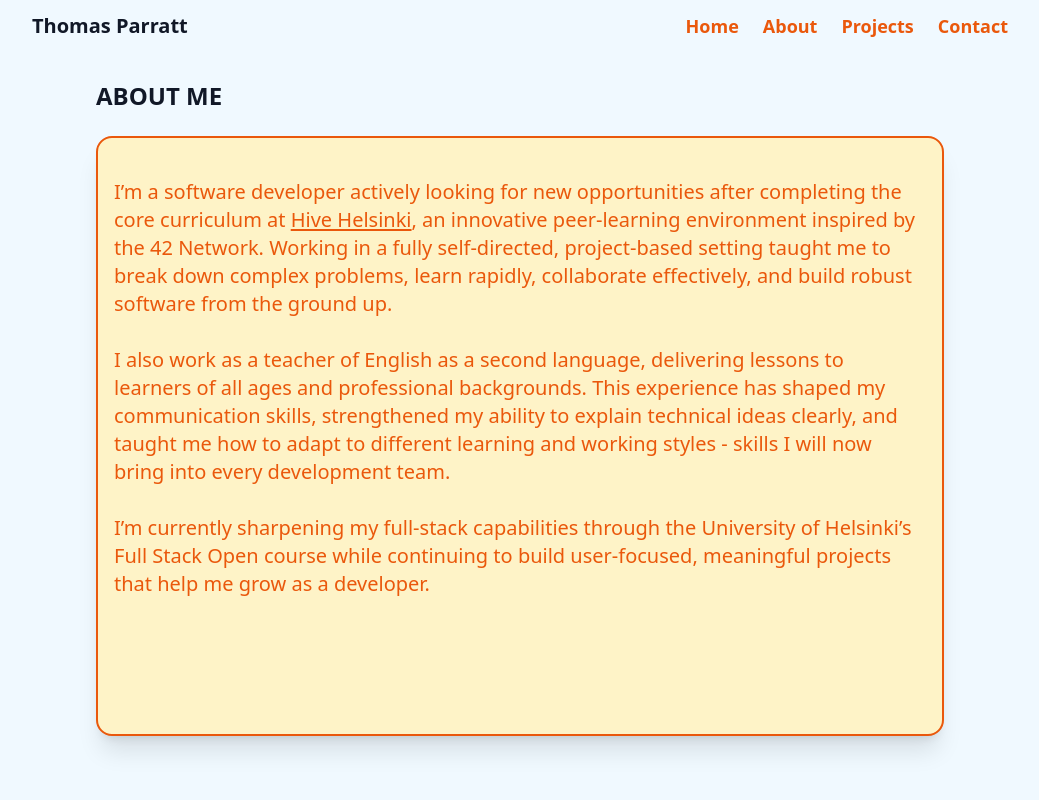
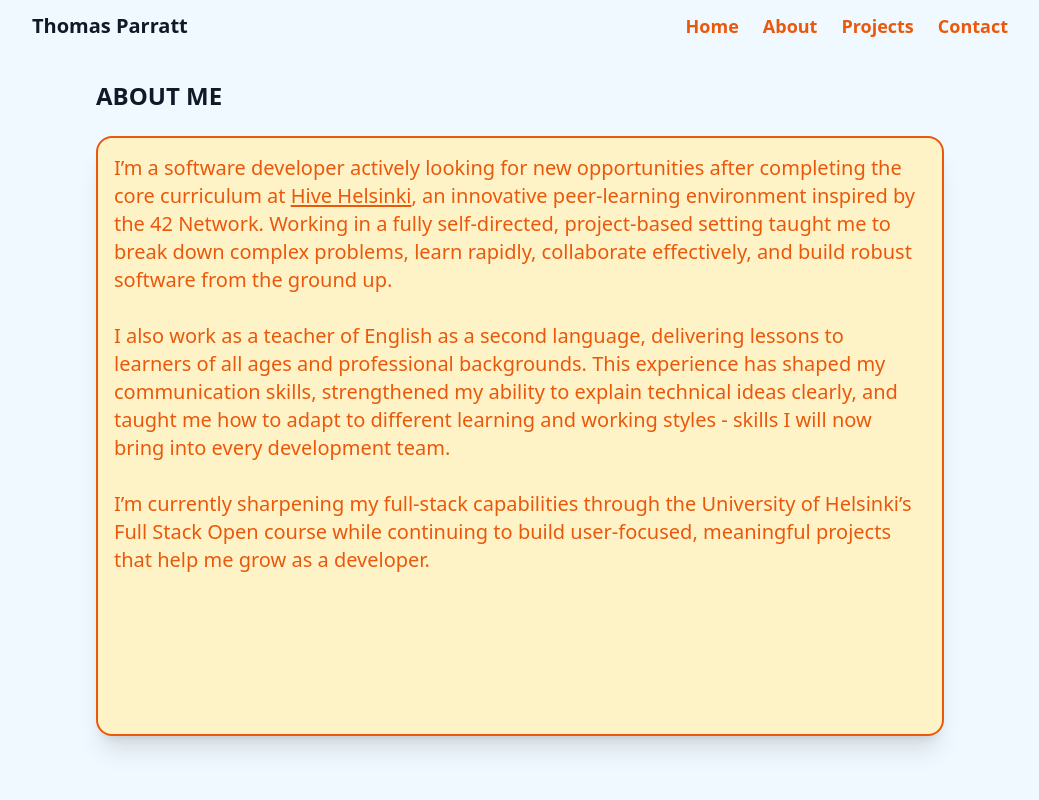
Before and after one commit to ThomasParratt/portfolio, a React (Vite) app: page /about in a window 1280 px wide. Shown: the top 800 px of the page, without its empty margins (120-1159 px from the left). Built offline with nearby package versions, Linux system fonts and the light colour scheme.

Commit message:
simplified tailwind in about

```diff
--- a/src/components/About.jsx
+++ b/src/components/About.jsx
@@ -1,15 +1,14 @@
 
 export default function About() {
     return (
-        <section className="pt-12 pb-12 relative">
-            <section className="mt-8">
-                <div className="max-w-4xl mx-auto px-6 grid grid-cols-1 md:grid-cols-2 gap-6">
+        <section className="pt-12 pb-12 relative mt-8">
+            <div className="max-w-4xl mx-auto px-6 space-y-6">
                 <h2 className="text-2xl font-extrabold">ABOUT ME</h2>
                 <article
-                        className="relative min-h-[500px] md:min-h-[600px] md:col-span-2 border-2 border-orange-600 rounded-2xl p-4 shadow-xl transition bg-amber-100 flex flex-col md:flex-row items-start gap-6"
+                    className="relative min-h-[500px] md:min-h-[600px] border-2 border-orange-600 rounded-2xl p-4 shadow-xl transition bg-amber-100"
                 >
-                        <div className="flex-1">
-                            <p className="mt-6 text-orange-600 text-base font-medium md:text-xl leading-relaxed">
+                    <div>
+                        <p className="text-orange-600 font-medium md:text-xl leading-relaxed">
                             I’m a software developer actively looking for new opportunities after completing the core curriculum at{" "}
                             <a
                                 href="https://www.hive.fi/en/"
@@ -35,6 +34,5 @@ export default function About() {
                 </article>
             </div>
         </section>
-        </section>
     )
 }
```
Lines whose indentation alone changed are shown as unchanged.
